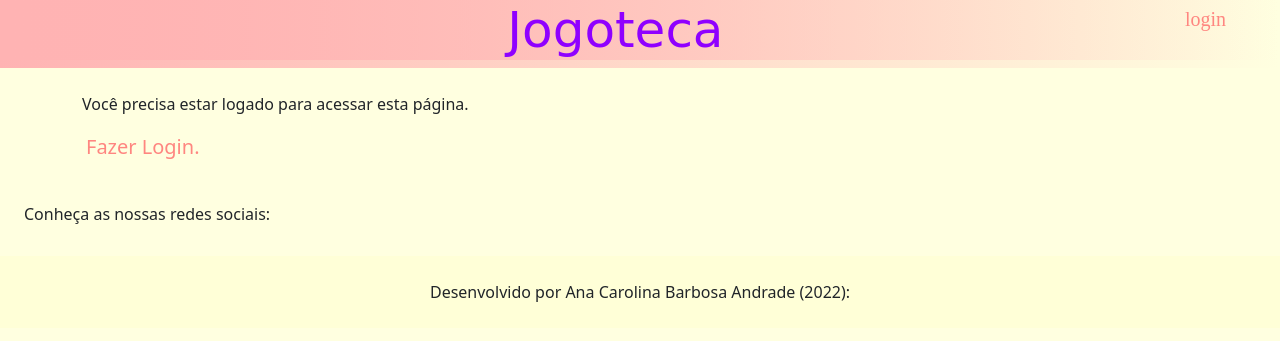
After one commit to anacarolina1826/jogoteca, a Flask app: template templates/acesso_negado.html in a window 1280 px wide. The commit adds this page. Shown: the top 341 px of the page. Run offline with Flask 2, Linux system fonts and the light colour scheme; the template is opened without the code that fills it, so the values that code supplies are empty; some web fonts are replaced.

Commit message:
atualização main.py, criação do templates  acesso_negado.html

```diff
--- a/main.py
+++ b/main.py
@@ -1,4 +1,5 @@
 from flask import Flask, render_template, request, redirect, session, flash, url_for, abort
+
 import usuarios
 
 class Jogo:
@@ -73,10 +74,18 @@ def logout():
   return redirect(url_for('index'))
 
 
-#proteger a rota da pagina novo.html para que apenas usuarios credeciados(logados) acessem a pagina para criar novos jogos
+
+
 #a função abaixo verfica se usuario está logado.
 def usuario_logado():
     return 'usuario_email' in session
 
+
+@app.errorhandler(403)
+def acesso_negado(erro):
+  return render_template('acesso_negado.html', titulo='Ops!'), 403
+
+
+
 #app.run coloca o sistema no ar, sendo a ultima linha do cod
 app.run(host='0.0.0.0', port=81, debug=True)
--- a/static/estilo.css
+++ b/static/estilo.css
@@ -15,7 +15,6 @@ body{
 
 }
 .cabeçario a{
-  font-family: Arial, Helvetica, sans-serif;
   display:block;
   font-size:22px;
   position:relative;
--- /dev/null
+++ b/templates/acesso_negado.html
@@ -0,0 +1,8 @@
+{% extends 'base.html' %}
+{% block conteudo %}
+
+<p>Você precisa estar logado para acessar esta página.</p>
+
+<p><a href="{{ url_for('login') }}">Fazer Login.</a></p>
+
+{% endblock %}
--- a/usuarios.py
+++ b/usuarios.py
@@ -6,7 +6,8 @@ class Usuario:
 
 lista_usuarios = [
   Usuario('Daniel', 'daniel@gmail.com', '123'),
-  Usuario('Natasha', 'natasha@gmail.com', 'abc')
+  Usuario('Natasha', 'natasha@gmail.com', 'abc'),
+  Usuario('Ana Carolina', 'anacarolina@gmail.com', '2603'),
 ]
 
 dict_usuarios = {
@@ -19,3 +20,6 @@ def buscar(email, senha):
     return usuario
   else:
     return None
+
+def buscar_por_email(email):
+  return dict_usuarios.get(email, None)
```
